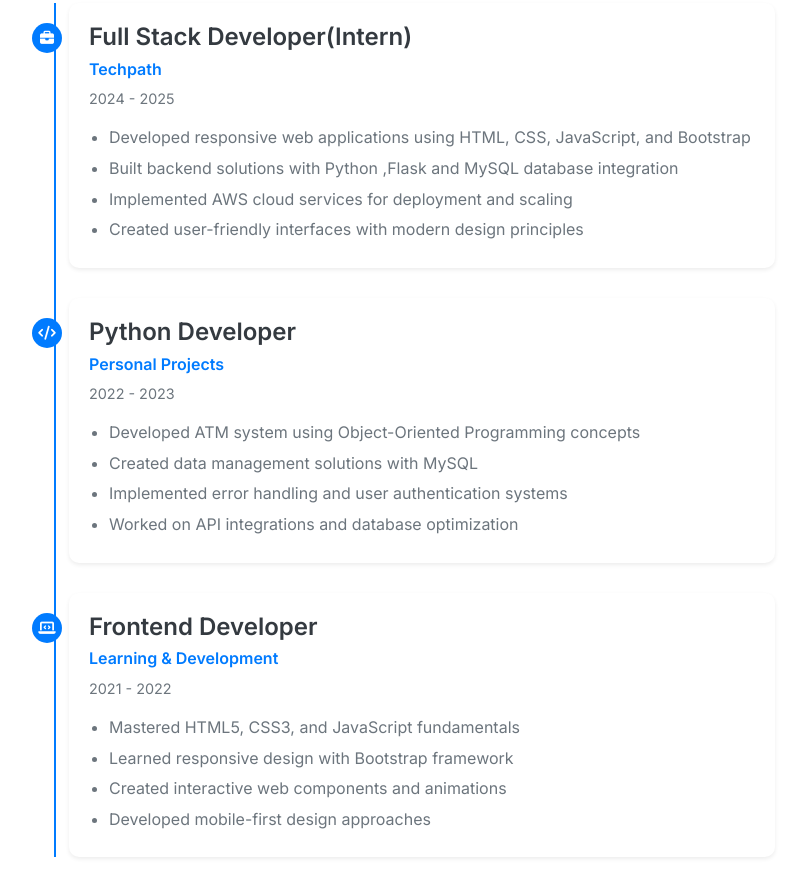
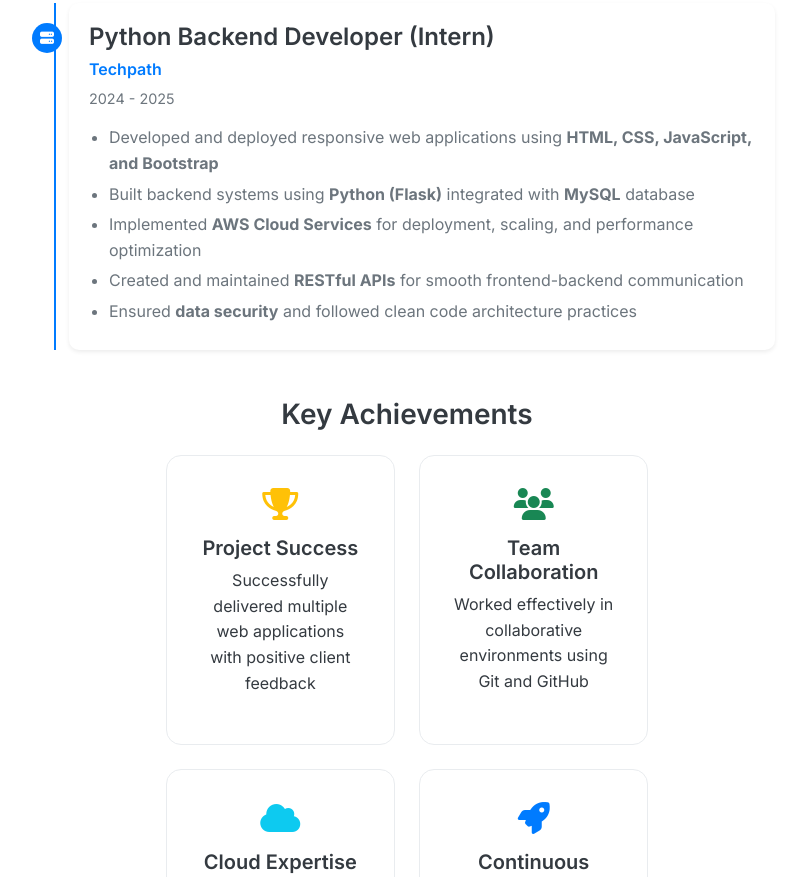
Before and after one commit to rajatjasiwal2001/portfolio-, a website: page experience.html in a window 1280 px wide. Shown: the part 221-1098 px from the top of the page, without its empty margins (233-1030 px from the left). Drawn offline with nearby package versions, Linux system fonts and the light colour scheme.

Commit message:
Updated experience section to Python Backend Developer

```diff
--- a/experience.html
+++ b/experience.html
@@ -58,55 +58,23 @@
   <div class="timeline">
   <div class="timeline-item">
     <div class="timeline-marker">
-                                <i class="fas fa-briefcase"></i>
+      <i class="fas fa-server"></i>
     </div>
     <div class="timeline-content">
-                                <h4>Full Stack Developer(Intern)</h4>
+      <h4>Python Backend Developer (Intern)</h4>
       <p class="timeline-company">Techpath</p>
       <p class="timeline-date">2024 - 2025</p>
       <ul>
-                                    <li>Developed responsive web applications using HTML, CSS, JavaScript, and Bootstrap</li>
-                                    <li>Built backend solutions with Python ,Flask and MySQL database integration</li>
-                                    <li>Implemented AWS cloud services for deployment and scaling</li>
-                                    <li>Created user-friendly interfaces with modern design principles</li>
-                                </ul>
-                            </div>
-                        </div>
-
-                        <div class="timeline-item">
-                            <div class="timeline-marker">
-                                <i class="fas fa-code"></i>
-                            </div>
-                            <div class="timeline-content">
-                                <h4>Python Developer</h4>
-                                <p class="timeline-company">Personal Projects</p>
-                                <p class="timeline-date">2022 - 2023</p>
-                                <ul>
-                                    <li>Developed ATM system using Object-Oriented Programming concepts</li>
-                                    <li>Created data management solutions with MySQL</li>
-                                    <li>Implemented error handling and user authentication systems</li>
-                                    <li>Worked on API integrations and database optimization</li>
-                                </ul>
-                            </div>
-                        </div>
-
-                        <div class="timeline-item">
-                            <div class="timeline-marker">
-                                <i class="fas fa-laptop-code"></i>
-                            </div>
-                            <div class="timeline-content">
-                                <h4>Frontend Developer</h4>
-                                <p class="timeline-company">Learning & Development</p>
-                                <p class="timeline-date">2021 - 2022</p>
-                                <ul>
-                                    <li>Mastered HTML5, CSS3, and JavaScript fundamentals</li>
-                                    <li>Learned responsive design with Bootstrap framework</li>
-                                    <li>Created interactive web components and animations</li>
-                                    <li>Developed mobile-first design approaches</li>
+        <li>Developed and deployed responsive web applications using <b>HTML, CSS, JavaScript, and Bootstrap</b></li>
+        <li>Built backend systems using <b>Python (Flask)</b> integrated with <b>MySQL</b> database</li>
+        <li>Implemented <b>AWS Cloud Services</b> for deployment, scaling, and performance optimization</li>
+        <li>Created and maintained <b>RESTful APIs</b> for smooth frontend-backend communication</li>
+        <li>Ensured <b>data security</b> and followed clean code architecture practices</li>
       </ul>
     </div>
   </div>
 </div>
+
 
                     <!-- Skills Gained -->
                     <div class="row mt-5">
```
Lines whose indentation alone changed are shown as unchanged.
